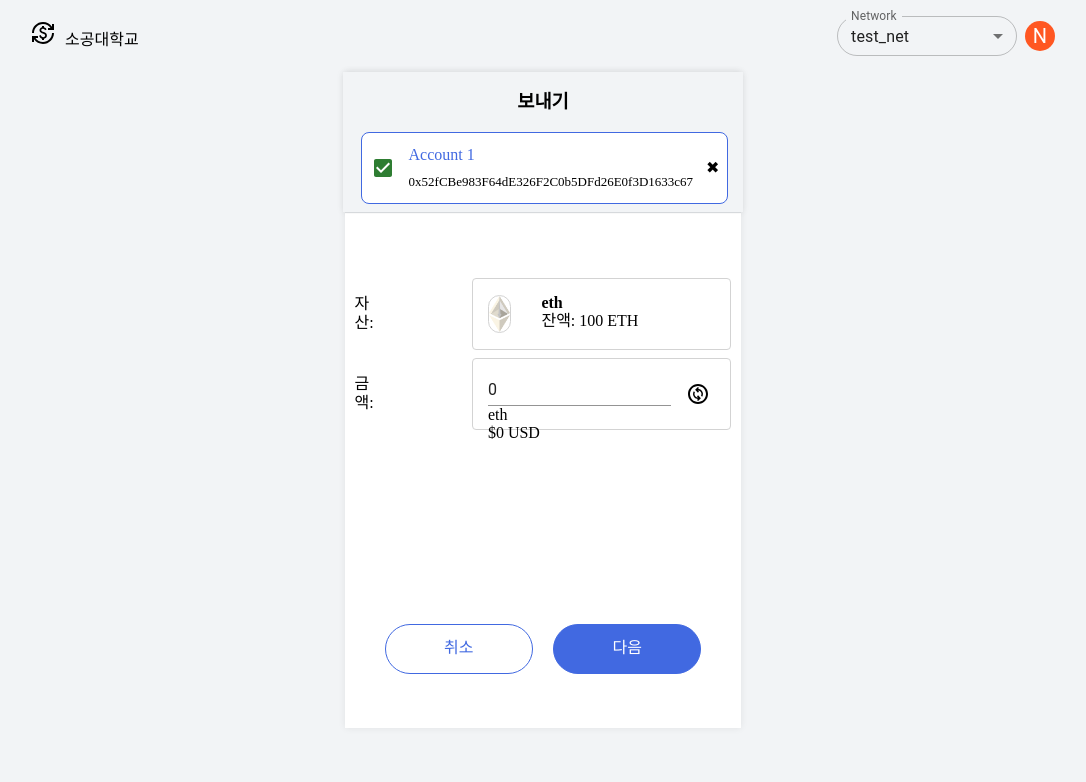
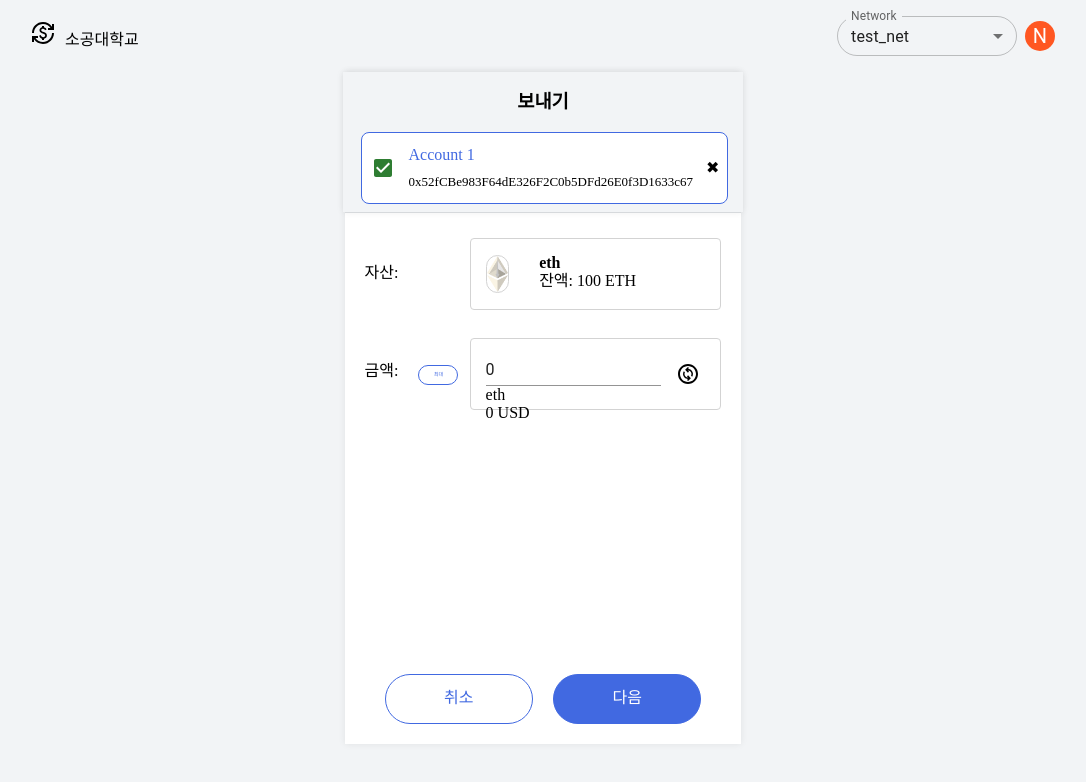
Before and after one commit to ozzing/private-ethereum-network-1, a React (Create React App) app in the folder wallet-front/: page /send/account in a window 1280 px wide. Shown: the top 782 px of the page, without its empty margins (97-1183 px from the left). Built offline with nearby package versions, Linux system fonts and the light colour scheme.

Commit message:
[feat]: send maximum

```diff
--- a/wallet-front/src/components/send/SendPageMain.js
+++ b/wallet-front/src/components/send/SendPageMain.js
@@ -15,24 +15,33 @@ const SendPageMain = () => {
 
   const balance = 100;
   const [price, setPrice] = useState(0);
+  const [visible, setVisible] = useState(false);
 
   const handleOnchange = (event) => {
     setPrice(event.target.value);
+    if (event.target.value > balance) {
+      setVisible(true);
+    } else {
+      setVisible(false);
+    }
   };
 
   const onCancelClick = (event) => {
     window.location.href = '/send';
   };
 
+  const onMaxClick = (event) => {
+    price === balance ? setPrice(0) : setPrice(balance);
+  };
+
   return (
     <Box sx={{ width: '100%' }}>
       <BoxWrapper>
         <BoxContainer>
-          <SendWrapper>
-            <ButtonWrapper></ButtonWrapper>
-          </SendWrapper>
+          <ButtonWrapper></ButtonWrapper>
+          {visible && <WarnArea>가스 자금 부족</WarnArea>}
           <SendPageContainer>
-            자산:{' '}
+            <TitleWrapper>자산: </TitleWrapper>
             <SendBox>
               <LogoCircle src={logo} />
               <BalanceWrapper>
@@ -43,12 +52,21 @@ const SendPageMain = () => {
             </SendBox>
           </SendPageContainer>
           <SendPageContainer>
-            금액:{' '}
+            <TitleWrapper>
+              금액:
+              <MaxButton onClick={onMaxClick}>최대</MaxButton>
+            </TitleWrapper>
             <SendBox>
               <PriceWrapper>
-                <Input type="number" value={price} onChange={handleOnchange} />
+                <Input
+                  type="number"
+                  min="0"
+                  max={balance}
+                  value={price}
+                  onChange={handleOnchange}
+                />
                 {value}
-                <br></br>$
+                <br></br>
                 {money === 'USD' ? price * 1778.49 : price * 0.00055993} {money}
               </PriceWrapper>
               <ChangeWraper>
@@ -67,6 +85,27 @@ const SendPageMain = () => {
     </Box>
   );
 };
+
+const WarnArea = styled.div`
+  display: flex;
+  flex-direction: row;
+  position: relative;
+  align-items: center;
+  justify-items: filled;
+  height: 20px;
+  border: 1px solid red;
+  border-radius: 8px;
+  margin: 10px;
+  padding: 20px;
+  background-color: rgb(255 0 0 / 8%);
+`;
+
+const TitleWrapper = styled.div`
+  flex-direction: column;
+  align-items: center;
+  justify-content: center;
+  width: 150px;
+`;
 
 const PriceWrapper = styled.div`
   width: 100%;
@@ -104,7 +143,7 @@ const BoxContainer = styled.div`
 const ButtonWraper = styled.div`
   display: flex;
   flex-direction: row;
-  padding: 180px 30px 10px 30px;
+  padding: 230px 30px 10px 30px;
 `;
 
 const CancelButton = styled.button`
@@ -116,6 +155,7 @@ const CancelButton = styled.button`
   height: 50px;
   color: royalblue;
 `;
+
 const NextButton = styled.button`
   background-color: royalblue;
   border: 1px solid royalblue;
@@ -125,26 +165,36 @@ const NextButton = styled.button`
   height: 50px;
   color: white;
 `;
+
+const MaxButton = styled.button`
+  margin-left: 20px;
+  background-color: white;
+  border: 1px solid royalblue;
+  border-radius: 40px;
+  width: 40px;
+  height: 20px;
+  font-size: 5px;
+  color: royalblue;
+`;
+
 const SendBox = styled.div`
   border: 1px solid gold;
   display: flex;
   flex-direction: row;
   position: relative;
   justify-items: center;
-  width: 320px;
+  width: 100%;
   height: 70px;
   border: 1px solid lightgray;
   border-radius: 4px;
   margin-bottom: 10px;
-  margin-left: 90px;
   margin-top: 10px;
 `;
 const SendPageContainer = styled.div`
   display: flex;
   flex-direction: row;
   height: 80px;
-  margin-left: 10px;
-  margin-right: 10px;
+  margin: 20px;
   justify-content: center;
   align-items: center;
   flex: 1;
@@ -160,6 +210,7 @@ const SendWrapper = styled.div`
   align-items: start;
   flex: 1;
   background-color: white;
+  border: 1px solid gray;
 `;
 
 const ButtonWrapper = styled.div`
```
